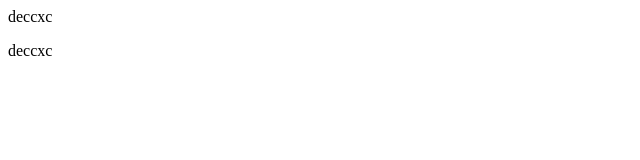
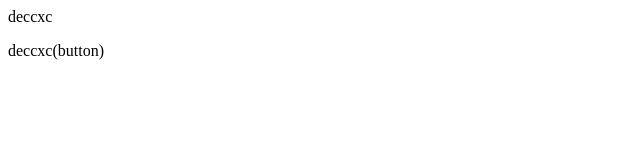
Before and after one commit to devkhurana/Localrepo, a plain HTML site: page index.html in a window 1280 px wide. Shown: the full height of the page, 0-640 px from the left. Drawn offline with Linux system fonts and the light colour scheme.

```diff
--- a/index.html
+++ b/index.html
@@ -1,3 +1,2 @@
-
 <p>deccxc</p>
-<p>deccxc</p>
+<p>deccxc(button)</p>
```
